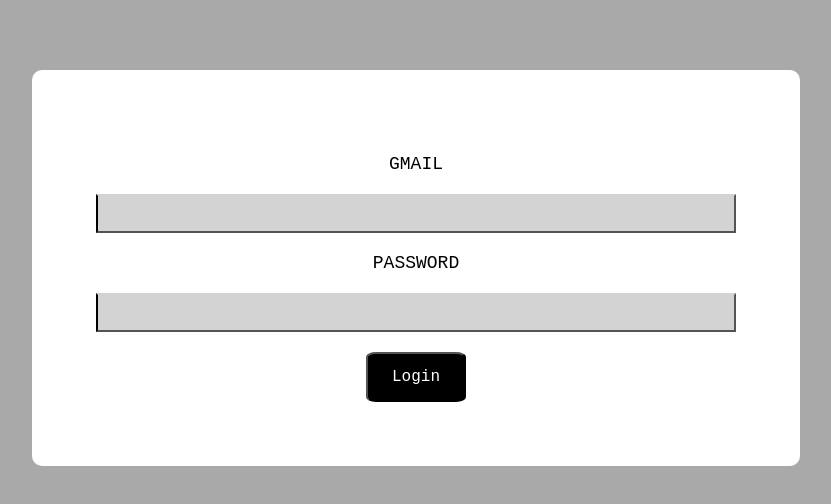
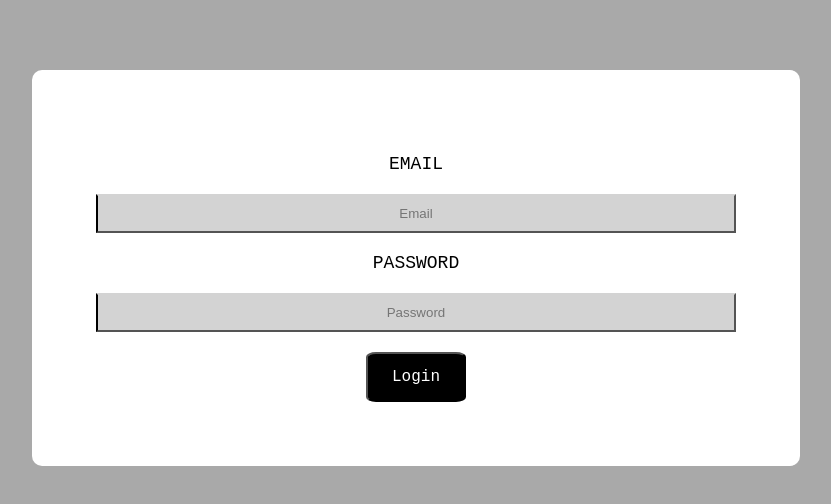
Before and after one commit to AlejandroMtz07/TaskManagerFront, a React (Vite) app: page /login in a window 1280 px wide. Shown: the part 230-734 px from the top of the page, without its empty margins (224-1055 px from the left). Built offline with nearby package versions, Linux system fonts and the light colour scheme.

Commit message:
Adding the toastify library and adding to the login form

```diff
--- a/package.json
+++ b/package.json
@@ -10,9 +10,11 @@
     "preview": "vite preview"
   },
   "dependencies": {
+    "axios": "^1.11.0",
     "react": "^19.1.1",
     "react-dom": "^19.1.1",
-    "react-router-dom": "^7.8.1"
+    "react-router-dom": "^7.8.1",
+    "react-toastify": "^11.0.5"
   },
   "devDependencies": {
     "@eslint/js": "^9.33.0",
--- a/src/Components/LoginComponent/Login.tsx
+++ b/src/Components/LoginComponent/Login.tsx
@@ -1,19 +1,73 @@
 import style from './Login.module.css'
 import { Presentation } from "../PresentationComponent/Presentation";
+import { useState, type ChangeEvent, type FormEvent } from 'react';
+import axios from 'axios';
+import { ToastContainer, toast } from 'react-toastify';
+import { data } from 'react-router-dom';
 
 export default function Login() {
+
+  interface ApiError{
+    msg: string;
+  }
+
+  //Gettting the form values
+  const [email, setEmail] = useState('');
+  const [password, setPassword] = useState('');
+
+  const submitForm = (e: FormEvent<HTMLFormElement>) => {
+    e.preventDefault();
+    axios.post(
+      'http://localhost:3000/api/login',
+      {
+        email:email,
+        password:password
+      },
+      {withCredentials : true}
+    )
+    .then((response) => {
+      toast(response.data.msg)
+    })
+    .catch((error)=>{
+      //TODO validate the error array send by the backend
+      if(Array.isArray(error.response.data)){
+        const errors:ApiError[] = error.response.data;
+        errors.forEach((element)=>{
+          toast(element.msg)
+        })
+      }else{
+        toast(error.response.data.msg);
+      }
+    })
+  }
+
   return (
     <div className={style.logincontainer}>
-        <Presentation title="Login"/>
-        <div className={style.formcontainer}>
-          <form action="/" className={style.loginform}>
-            <label htmlFor="name">Gmail</label>
-            <input type="email" id='gmail'/>
-            <label htmlFor="password">Password</label>
-            <input type="password" id="password"/>
-            <button type='submit'>Login</button>
-          </form>
-        </div>
+      <Presentation title="Login" />
+      <ToastContainer theme='dark' hideProgressBar={false}/>
+      <div className={style.formcontainer}>
+        <form className={style.loginform} onSubmit={submitForm}>
+          <label htmlFor="name">
+            Email
+          </label>
+          <input
+            type="email"
+            placeholder='Email'
+            onChange={(e: ChangeEvent<HTMLInputElement>) => { setEmail(e.target.value) }}
+          />
+          <label htmlFor="password">
+            Password
+          </label>
+          <input
+            type="password"
+            placeholder='Password'
+            onChange={(e: ChangeEvent<HTMLInputElement>) => { setPassword(e.target.value) }}
+          />
+          <button type='submit'>
+            Login
+          </button>
+        </form>
+      </div>
     </div>
   )
 }
```
Also changed, not shown: 1 other file (tests, documents, lock files or other folders).
